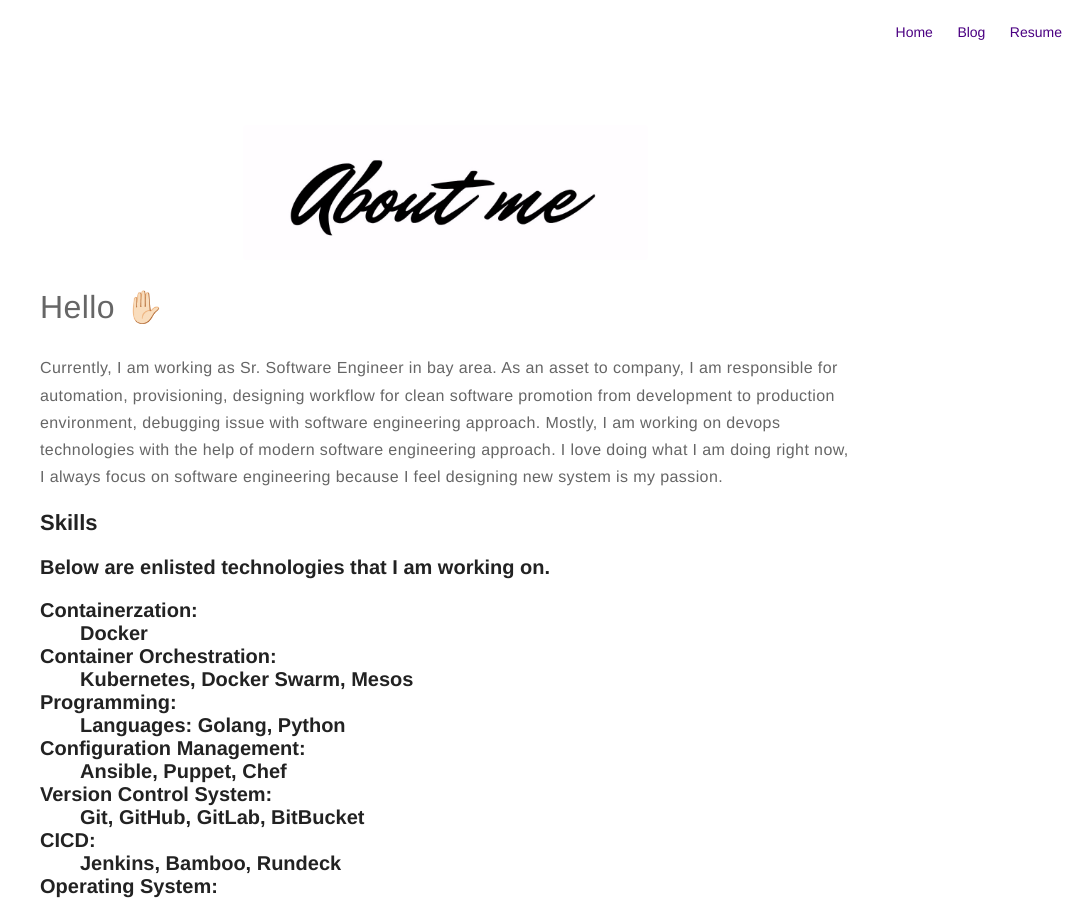
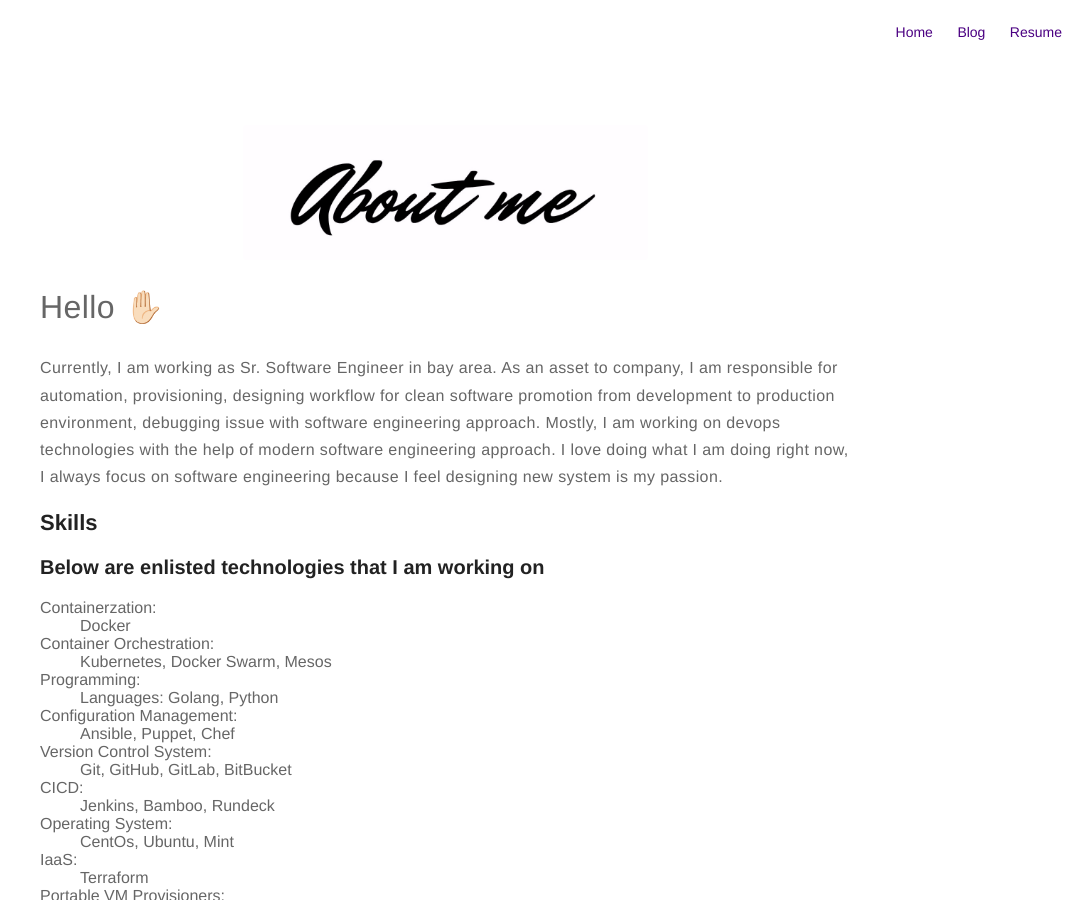
Before and after one commit to dmilind/dmilind.github.io, a Jekyll site: the page built from about.md, in a window 1280 px wide and 900 px high. Shown: the whole window, without its empty margins (195-1280 px from the left). Built offline with Jekyll 4.4.1, drawn with Linux system fonts in a browser that asks for light colours.

```diff
--- a/about.md
+++ b/about.md
@@ -9,7 +9,7 @@ layout: page
 clean software promotion from development to production environment, debugging issue with software engineering approach. Mostly, I am working on devops technologies with the help of modern software engineering approach. I love doing what I am doing right now, I always focus on software engineering because I feel designing new system is my passion.</p>
 
 <h2>Skills</h2>
-<h3> Below are enlisted technologies that I am working on.
+<h3> Below are enlisted technologies that I am working on </h3>
 <dl>
 	<dt> Containerzation: </dt>
 	<dd> Docker </dd>
```
